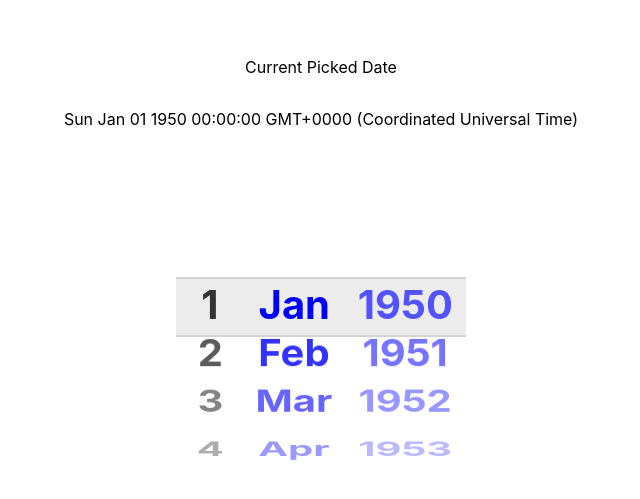
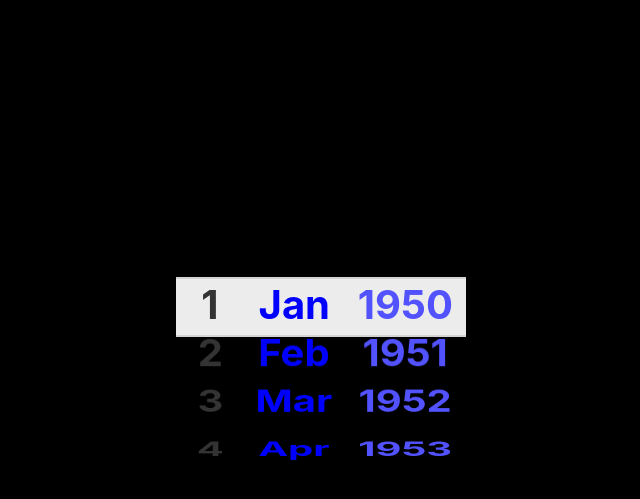
Before and after one commit to bartektelec/gj, a React (Create React App) app in the folder awesome-date/: page / in a window 1280 px wide. Shown: the part 147-646 px from the top of the page, without its empty margins (319-959 px from the left). Built offline with nearby package versions, Linux system fonts and the light colour scheme.

Commit message:
add perspective

```diff
--- a/awesome-date/src/App.css
+++ b/awesome-date/src/App.css
@@ -5,6 +5,7 @@
   flex-direction: column;
   justify-content: center;
   align-items: center;
+  background-color: black;
 }
 
 .App-logo {
--- a/awesome-date/src/components/AwesomeDatePicker.tsx
+++ b/awesome-date/src/components/AwesomeDatePicker.tsx
@@ -15,6 +15,7 @@ const StyledContainer = styled.div`
   justify-content: stretch;
   align-items: center;
   position: relative;
+  perspective: 300px;
   ::before {
     z-index: -1;
     display: block;
@@ -57,7 +58,7 @@ const StyledList = styled.ul`
 `;
 
 const StyledListItem = styled.li<{ faded?: boolean; rotate?: number }>`
-  opacity: ${({ rotate }) => (rotate ? 1 - Math.abs(rotate) / 100 : 1)};
+  /* opacity: ${({ rotate }) => (rotate ? 1 - Math.abs(rotate) / 100 : 1)}; */
   transform: rotateX(${({ rotate }) => rotate + "deg" || 0});
   transform-origin: ${({ rotate }) =>
     rotate ? (rotate < 0 ? "80% center" : "20% center") : "center"};
@@ -154,8 +155,8 @@ const AwesomeDatePicker: React.FC<AwesomeDatePickerProps> = ({
     elValue === selectedValue
       ? 0
       : elValue < selectedValue
-      ? -Math.min((selectedValue - elValue) * lineRotation, lineRotation * 3)
-      : Math.min((elValue - selectedValue) * lineRotation, lineRotation * 3);
+      ? Math.min((selectedValue - elValue) * lineRotation, lineRotation * 3)
+      : -Math.min((elValue - selectedValue) * lineRotation, lineRotation * 3);
 
   return (
     <StyledContainer>
```
